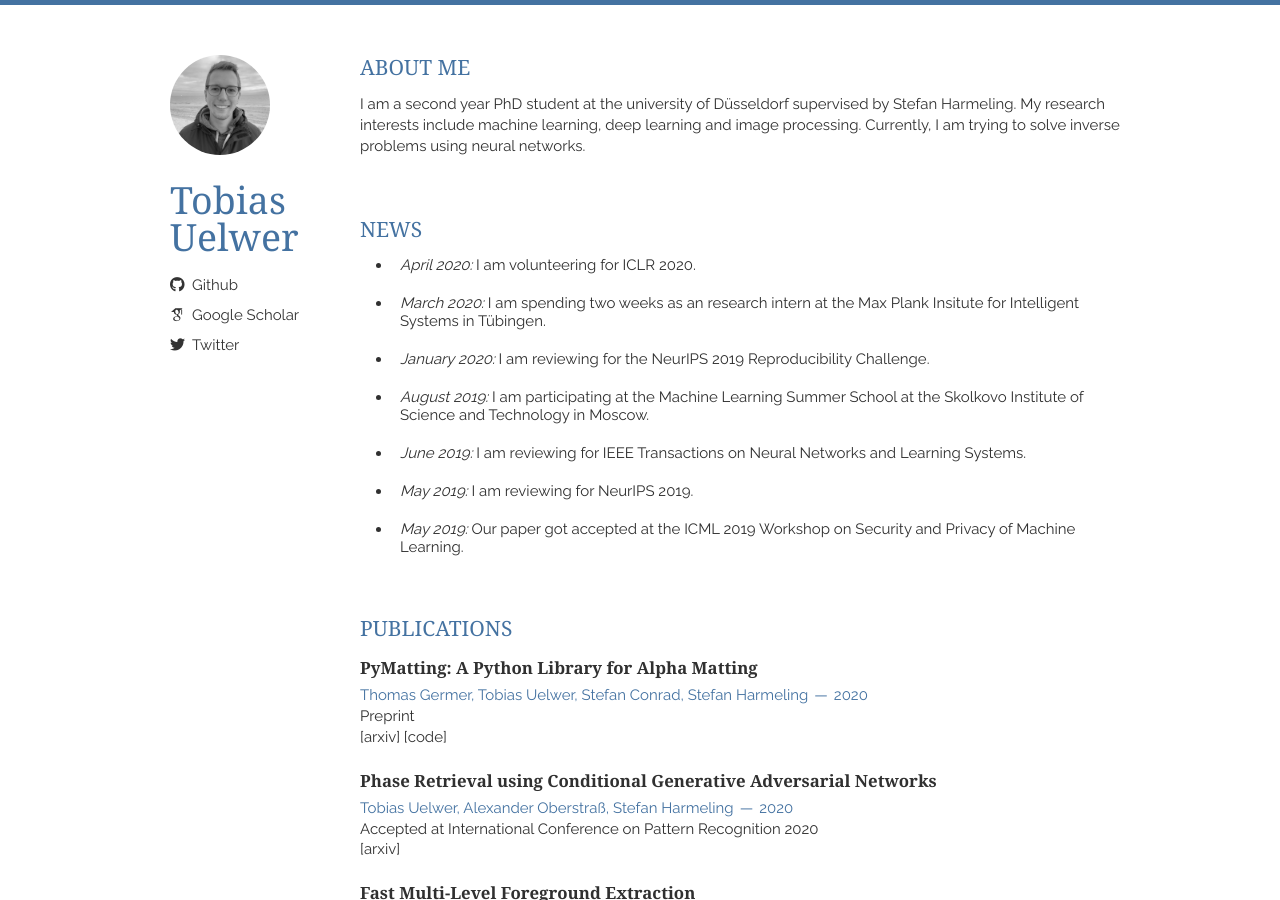
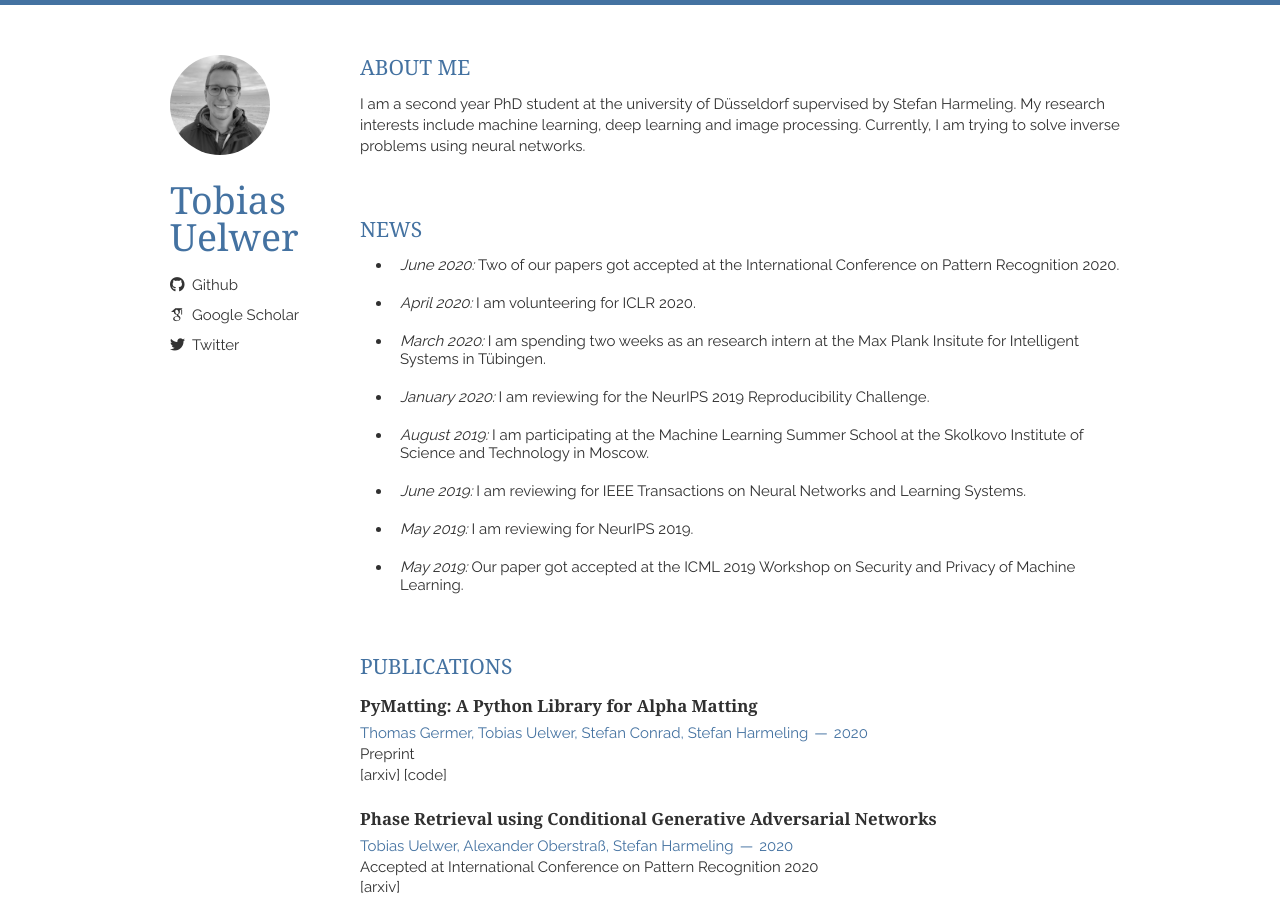
Before and after one commit to tuelwer/tuelwer.github.io, a Jekyll site: the page built from index.html, in a window 1280 px wide and 900 px high. Built offline with Jekyll 4.4.1, drawn with Linux system fonts in a browser that asks for light colours; nearby versions of some CDN libraries; some web fonts are replaced; the list of posts is cut into pages by our own code.

Commit message:
Update news.html

```diff
--- a/_includes/news.html
+++ b/_includes/news.html
@@ -3,6 +3,7 @@
   <article>
     <p>
       <ul class="news-list">
+	<li><it>June 2020: </it>Two of our papers got accepted at the International Conference on Pattern Recognition 2020.</li>
 	<li><it>April 2020: </it>I am volunteering for ICLR 2020.</li>
 	<li><it>March 2020: </it>I am spending two weeks as an research intern at the Max Plank Insitute for Intelligent Systems in Tübingen.</li>
 	<li><it>January 2020: </it>I am reviewing for the NeurIPS 2019 Reproducibility Challenge.</li>
```
